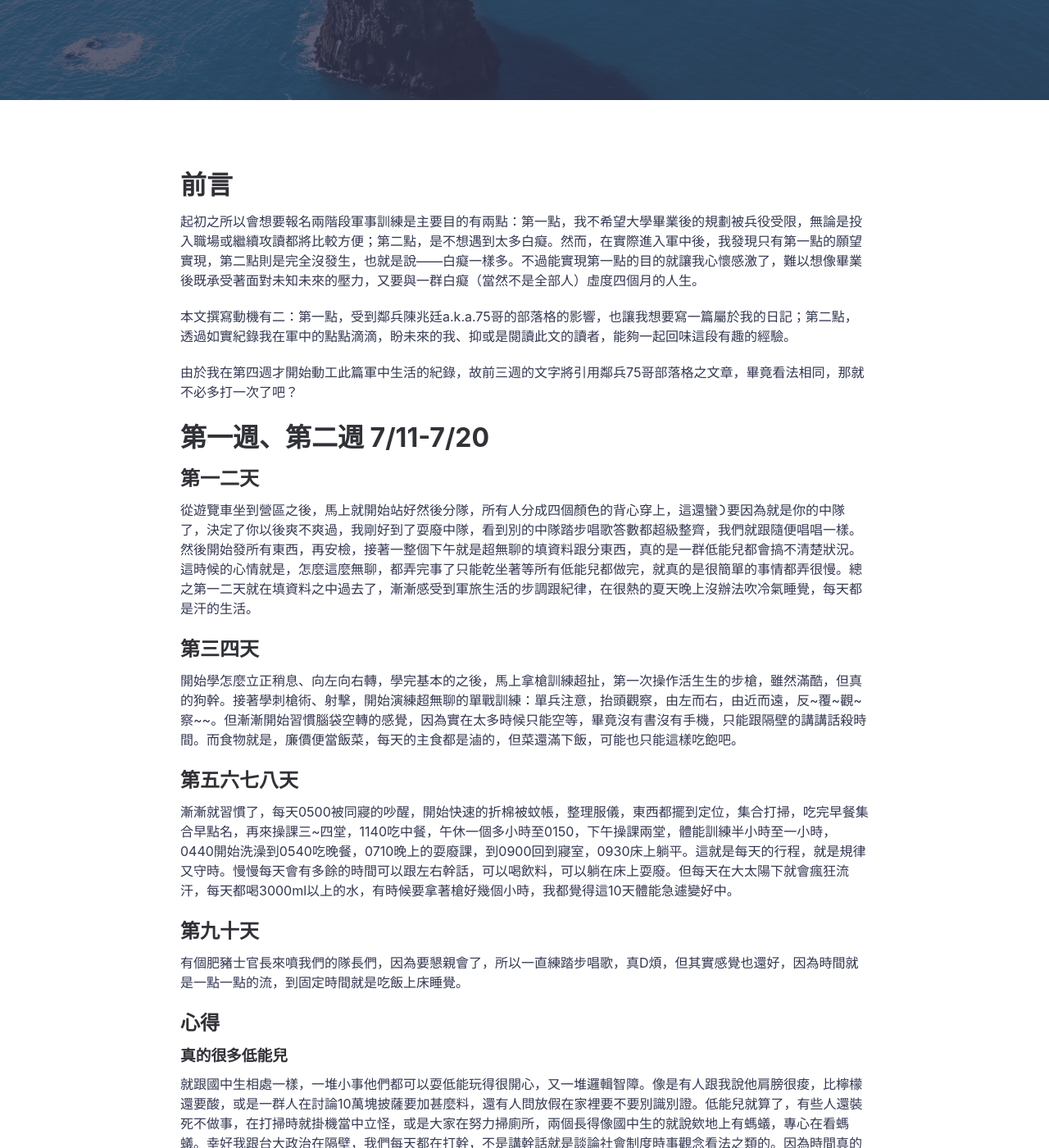
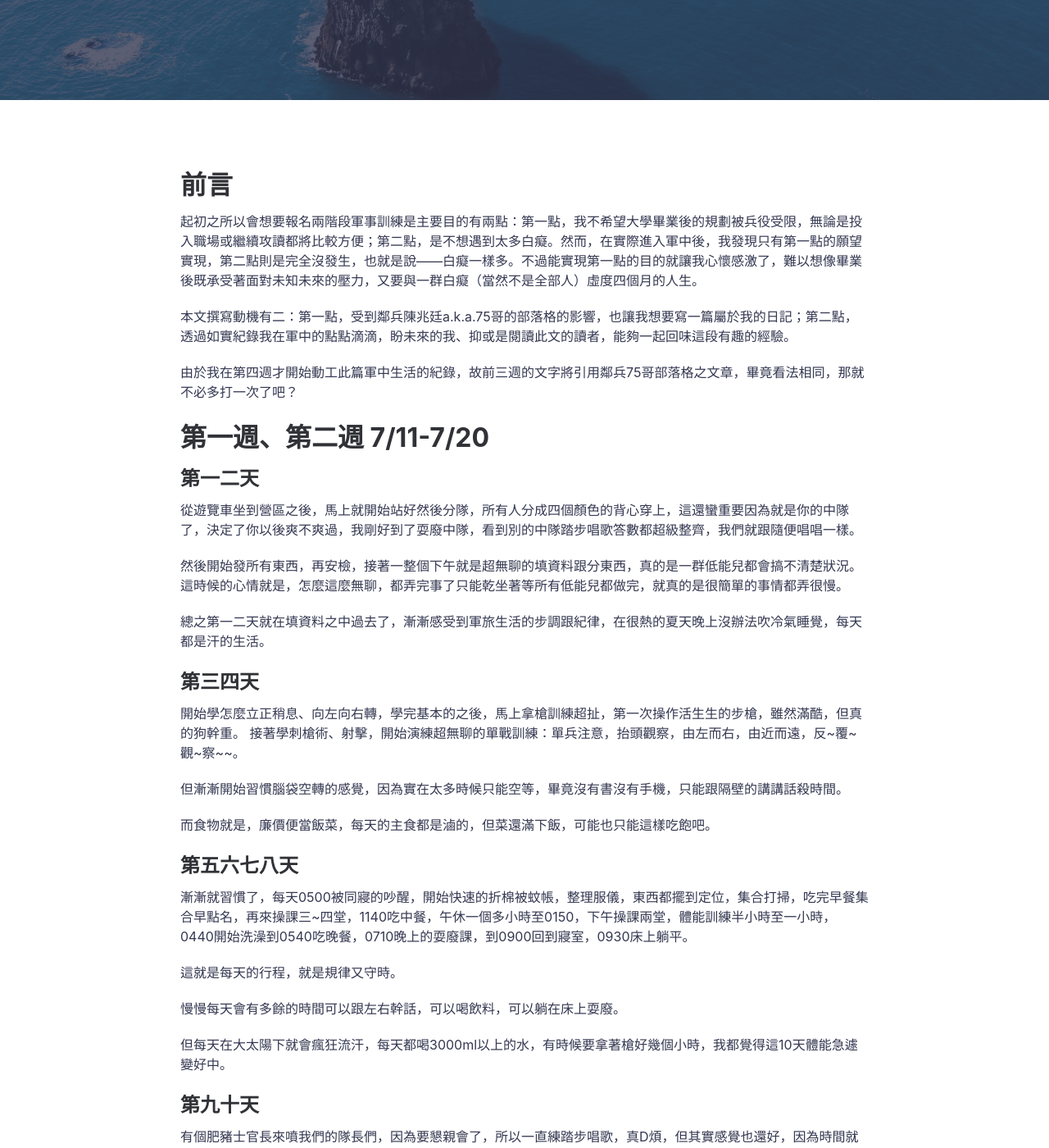
Before and after one commit to poi0905/blog, a Jekyll site: the page built from _posts/2020-07-02-military-life.md, in a window 1280 px wide and 1400 px high, scrolled down 454 px. Shown: the whole window at 82% size. Built offline with Jekyll 4.4.1, drawn with Linux system fonts in a browser that asks for light colours; a script that is not in the unit is left out; comment, search, counter and statistics services are not loaded; some of the changed text lies outside the part shown.

Commit message:
2020/7/2

```diff
--- a/_posts/2020-07-02-military-life.md
+++ b/_posts/2020-07-02-military-life.md
@@ -7,46 +7,72 @@ mathjax: true
 
 # 前言
 
-起初之所以會想要報名兩階段軍事訓練是主要⽬的有兩點：第⼀點，我不希望⼤學畢業後的規劃被兵役受限，無論是投入職場或繼續攻讀都將比較⽅便；第⼆點，是不想遇到太多⽩癡。然⽽，在實際進入軍中後，我發現只有第⼀點的願望實現，第⼆點則是完全沒發⽣，也就是說——⽩癡⼀樣多。不過能實現第⼀點的⽬的就讓我⼼懷感激了，難以想像畢業後既承受著⾯對未知未來的壓⼒，⼜要與⼀群⽩癡（當然不是全部⼈）虛度四個⽉的⼈⽣。
+起初之所以會想要報名兩階段軍事訓練是主要目的有兩點：第一點，我不希望大學畢業後的規劃被兵役受限，無論是投入職場或繼續攻讀都將比較方便；第二點，是不想遇到太多白癡。然而，在實際進入軍中後，我發現只有第一點的願望實現，第二點則是完全沒發生，也就是說——白癡一樣多。不過能實現第一點的目的就讓我心懷感激了，難以想像畢業後既承受著面對未知未來的壓力，又要與一群白癡（當然不是全部人）虛度四個月的人生。
 
-本⽂撰寫動機有⼆：第⼀點，受到鄰兵陳兆廷a.k.a.75哥的部落格的影響，也讓我想要寫⼀篇屬於我的⽇記；第⼆點，透過如實紀錄我在軍中的點點滴滴，盼未來的我、抑或是閱讀此⽂的讀者，能夠⼀起回味這段有趣的經驗。
+本文撰寫動機有二：第一點，受到鄰兵陳兆廷a.k.a.75哥的部落格的影響，也讓我想要寫一篇屬於我的日記；第二點，透過如實紀錄我在軍中的點點滴滴，盼未來的我、抑或是閱讀此文的讀者，能夠一起回味這段有趣的經驗。
 
-由於我在第四週才開始動⼯此篇軍中⽣活的紀錄，故前三週的⽂字將引⽤鄰兵75哥部落格之⽂章，畢竟看法相同，那就不必多打⼀次了吧？
+由於我在第四週才開始動工此篇軍中生活的紀錄，故前三週的文字將引用鄰兵75哥部落格之文章，畢竟看法相同，那就不必多打一次了吧？
 
-# 第⼀週、第⼆週 7/11-7/20
+# 第一週、第二週 7/11-7/20
 
 
-## 第⼀⼆天
+## 第一二天
 
-從遊覽⾞坐到營區之後，⾺上就開始站好然後分隊，所有⼈分成四個顏⾊的背⼼穿上，這還蠻᯿要因為就是你的中隊了，決定了你以後爽不爽過，我剛好到了耍廢中隊，看到別的中隊踏步唱歌答數都超級整⿑，我們就跟隨便唱唱⼀樣。然後開始發所有東⻄，再安檢，接著⼀整個下午就是超無聊的填資料跟分東⻄，真的是⼀群低能兒都會搞不清楚狀況。這時候的⼼情就是，怎麼這麼無聊，都弄完事了只能乾坐著等所有低能兒都做完，就真的是很簡單的事情都弄很慢。總之第⼀⼆天就在填資料之中過去了，漸漸感受到軍旅生活的步調跟紀律，在很熱的夏天晚上沒辦法吹冷氣睡覺，每天都是汗的⽣活。
+從遊覽車坐到營區之後，馬上就開始站好然後分隊，所有人分成四個顏色的背心穿上，這還蠻重要因為就是你的中隊了，決定了你以後爽不爽過，我剛好到了耍廢中隊，看到別的中隊踏步唱歌答數都超級整齊，我們就跟隨便唱唱一樣。
+
+然後開始發所有東西，再安檢，接著一整個下午就是超無聊的填資料跟分東西，真的是一群低能兒都會搞不清楚狀況。
+這時候的心情就是，怎麼這麼無聊，都弄完事了只能乾坐著等所有低能兒都做完，就真的是很簡單的事情都弄很慢。
+
+總之第一二天就在填資料之中過去了，漸漸感受到軍旅生活的步調跟紀律，在很熱的夏天晚上沒辦法吹冷氣睡覺，每天都是汗的生活。
+
 
 
 ## 第三四天
 
-開始學怎麼立正稍息、向左向右轉，學完基本的之後，⾺上拿槍訓練超扯，第⼀次操作活生生的步槍，雖然滿酷，但真的狗幹。接著學刺槍術、射擊，開始演練超無聊的單戰訓練：單兵注意，抬頭觀察，由左⽽右，由近⽽遠，反~覆~觀~察~~。但漸漸開始習慣腦袋空轉的感覺，因為實在太多時候只能空等，畢竟沒有書沒有⼿機，只能跟隔壁的講講話殺時間。而食物就是，廉價便當飯菜，每天的主食都是滷的，但菜還滿下飯，可能也只能這樣吃飽吧。
+開始學怎麼立正稍息、向左向右轉，學完基本的之後，馬上拿槍訓練超扯，第一次操作活生生的步槍，雖然滿酷，但真的狗幹重。
+接著學刺槍術、射擊，開始演練超無聊的單戰訓練：單兵注意，抬頭觀察，由左而右，由近而遠，反~覆~觀~察~~。
+
+但漸漸開始習慣腦袋空轉的感覺，因為實在太多時候只能空等，畢竟沒有書沒有手機，只能跟隔壁的講講話殺時間。
+
+而食物就是，廉價便當飯菜，每天的主食都是滷的，但菜還滿下飯，可能也只能這樣吃飽吧。
 
 
 ## 第五六七八天
 
-漸漸就習慣了，每天0500被同寢的吵醒，開始快速的折棉被蚊帳，整理服儀，東⻄都擺到定位，集合打掃，吃完早餐集合早點名，再來操課三~四堂，1140吃中餐，午休⼀個多⼩時⾄0150，下午操課兩堂，體能訓練半⼩時⾄⼀⼩時，0440開始洗澡到0540吃晚餐，0710晚上的耍廢課，到0900回到寢室，0930床上躺平。這就是每天的⾏程，就是規律⼜守時。慢慢每天會有多餘的時間可以跟左右幹話，可以喝飲料，可以躺在床上耍廢。但每天在⼤太陽下就會瘋狂流汗，每天都喝3000ml以上的⽔，有時候要拿著槍好幾個⼩時，我都覺得這10天體能急遽變好中。
+漸漸就習慣了，每天0500被同寢的吵醒，開始快速的折棉被蚊帳，整理服儀，東西都擺到定位，集合打掃，吃完早餐集合早點名，再來操課三~四堂，1140吃中餐，午休一個多小時至0150，下午操課兩堂，體能訓練半小時至一小時，0440開始洗澡到0540吃晚餐，0710晚上的耍廢課，到0900回到寢室，0930床上躺平。
+
+這就是每天的行程，就是規律又守時。
+
+慢慢每天會有多餘的時間可以跟左右幹話，可以喝飲料，可以躺在床上耍廢。
+
+但每天在大太陽下就會瘋狂流汗，每天都喝3000ml以上的水，有時候要拿著槍好幾個小時，我都覺得這10天體能急遽變好中。
 
 
-## 第九⼗天
+## 第九十天
 
-有個肥豬⼠官長來噴我們的隊長們，因為要懇親會了，所以⼀直練踏步唱歌，真D煩，但其實感覺也還好，因為時間就是⼀點⼀點的流，到固定時間就是吃飯上床睡覺。
+有個肥豬士官長來噴我們的隊長們，因為要懇親會了，所以一直練踏步唱歌，真D煩，但其實感覺也還好，因為時間就是一點一點的流，到固定時間就是吃飯上床睡覺。
 
 
-## ⼼得
+## 心得
 
 ### 真的很多低能兒
 
-就跟國中⽣相處⼀樣，⼀堆⼩事他們都可以耍低能玩得很開⼼，⼜⼀堆邏輯智障。像是有⼈跟我說他肩膀很痠，比檸檬還要酸，或是⼀群⼈在討論10萬塊披薩要加甚麼料，還有⼈問放假在家裡要不要別識別證。低能兒就算了，有些⼈還裝死不做事，在打掃時就掛機當中立怪，或是⼤家在努⼒掃廁所，兩個長得像國中⽣的就說欸地上有螞蟻，專⼼在看螞蟻。幸好我跟台⼤政治在隔壁，我們每天都在打幹，不是講幹話就是談論社會制度時事觀念看法之類的。因為時間真的是太多了。
-### 原始⼈⽣活
+就跟國中生相處一樣，一堆小事他們都可以耍低能玩得很開心，又一堆邏輯智障。像是有人跟我說他肩膀很痠，比檸檬還要酸，或是一群人在討論10萬塊披薩要加甚麼料，還有人問放假在家裡要不要別識別證。
 
-如果突然有⼀天，房間沒有插座，電風扇只吹得到腳，左邊上⾯頭都是牆壁，右邊是另⼀個⼈，通風超差的地⽅要睡著，然後洗澡洗⼀洗有可能沒⽔，廁所沒⽔是常態，洗碗要150⼈的盤⼦沾過同⼀鍋⽔，衣服要跟150⼈的內衣物⼀起洗，牙刷跟鞋⼦放⼀起，鐵櫃裡東⻄都有固定的位置，這種⽣活根本就真的是垃圾⽣活。但沒辦法，當兵就是這樣。
-### 職業軍⼈的⼼態
+低能兒就算了，有些人還裝死不做事，在打掃時就掛機當中立野怪，或是大家在努力掃廁所，兩個長得像國中生的就說欸地上有螞蟻，專心在看螞蟻。
 
-我們義務役就是⼀群⼩屁孩，但他們的⼯作就是要把我們訓練到會⼀定程度的東⻄，⼜絕對不能讓我們受傷不舒服，他們就其實還滿難做的，也會讓效率變很低，還要帶其他真的是很低能的踢能兒。然後⾼官來幹⼈時，絕對是幹這些帶我們的幹部，幹部就變成兩邊夾的夾⼼餅，加上設備⼜不夠或不好，只好就甚麼都做半套。
-### 我的⼼態
+幸好我跟台大政治在隔壁，我們每天都在打幹，不是講幹話就是談論社會制度時事觀念看法之類的。因為時間真的是太多了。
 
-其實軍⼈最需要的就是服從，不管怎麼樣就是服從，不⽤太聰明，不⽤思考，就是賣⼒服從，這就是我這兩個⽉應該做的事情。
+### 原始人生活
+
+如果突然有一天，房間沒有插座，電風扇只吹得到腳，左邊上面頭都是牆壁，右邊是另一個人，通風超差的地方要睡著，然後洗澡洗一洗有可能沒水，廁所沒水是常態，洗碗要150人的盤子沾過同一鍋水，衣服要跟150人的內衣物一起洗，牙刷跟鞋子放一起，鐵櫃裡東西都有固定的位置，這種生活根本就真的是垃圾生活。
+
+但沒辦法，當兵就是這樣。
+
+### 職業軍人的心態
+
+我們義務役就是一群小屁孩，但他們的工作就是要把我們訓練到會一定程度的東西，又絕對不能讓我們受傷不舒服，他們就其實還滿難做的，也會讓效率變很低，還要帶其他真的是很低能的踢能兒。然後高官來幹人時，絕對是幹這些帶我們的幹部，幹部就變成兩邊夾的夾心餅，加上設備又不夠或不好，只好就甚麼都做半套。
+
+### 我的心態
+
+其實軍人最需要的就是服從，不管怎麼樣就是服從，不用太聰明，不用思考，就是賣力服從，這就是我這兩個月應該做的事情。
```
